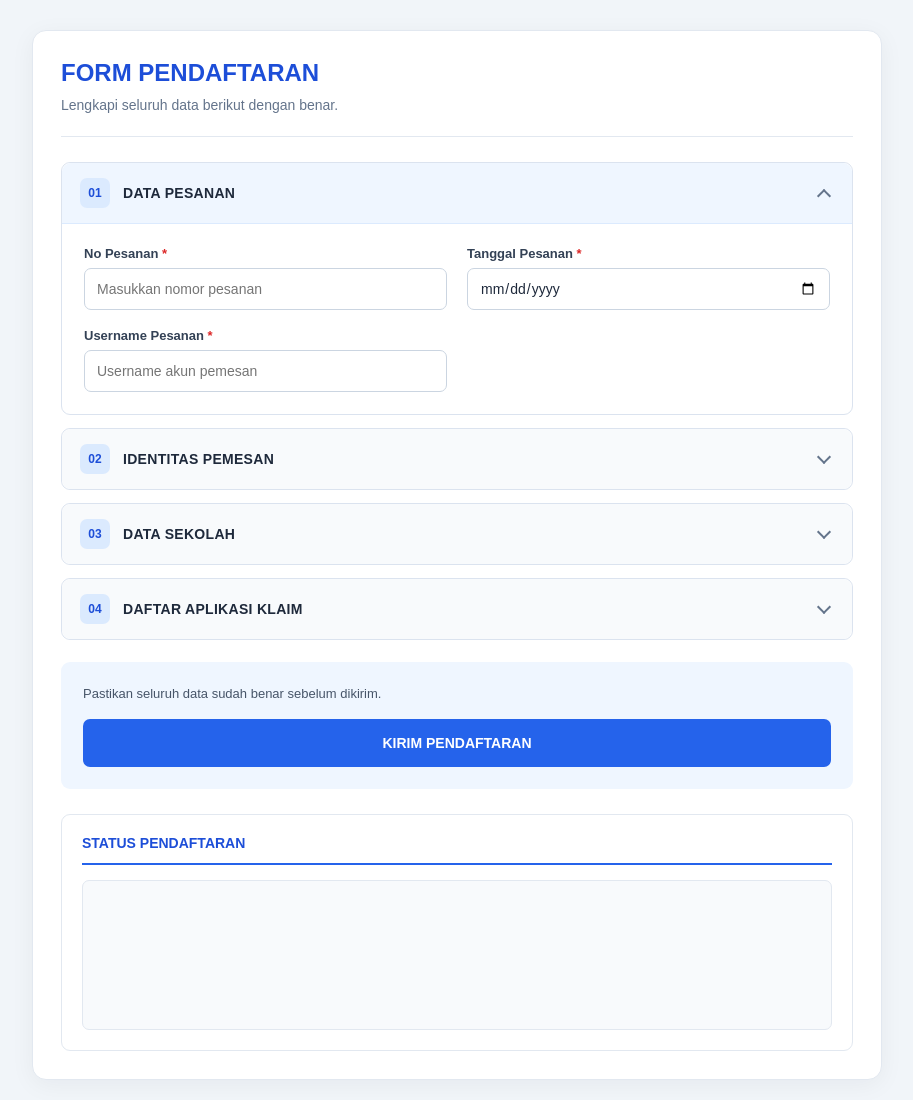
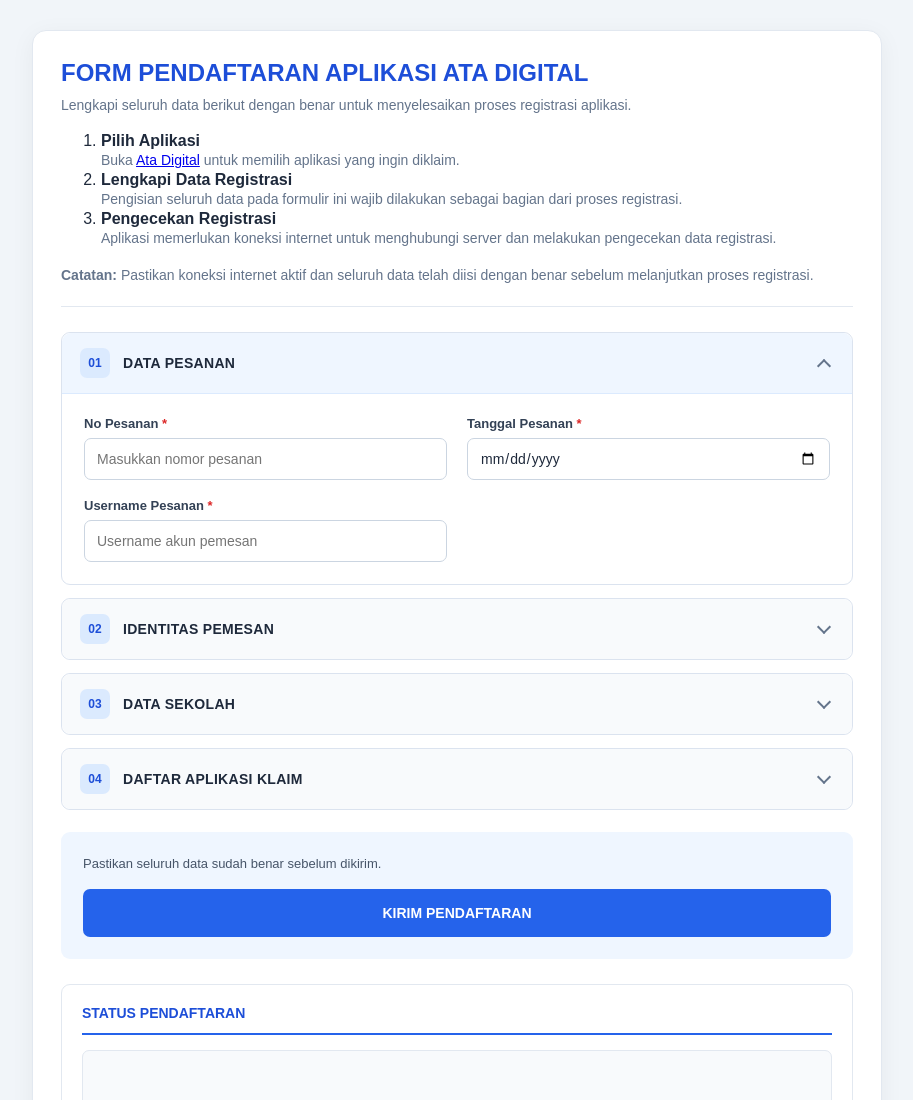
Before and after one commit to EmsinaDR/registrasiapp, a plain HTML site: page index.html in a window 1280 px wide. Shown: the top 1100 px of the page, without its empty margins (183-1096 px from the left). Drawn offline with Linux system fonts and the light colour scheme.

Commit message:
Update index.html

```diff
--- a/index.html
+++ b/index.html
@@ -5,7 +5,7 @@
   <meta charset="UTF-8">
   <meta name="viewport" content="width=device-width, initial-scale=1.0">
 
-  <title>Form Pendaftaran - Ata Digital</title>
+  <title>Form Pendaftaran Aplikasi - Ata Digital</title>
 
   <link rel="stylesheet" href="style.css?v=5">
   <script src="script.js?v=5" defer></script>
@@ -15,10 +15,27 @@
 
 <div id="ata-form-container">
 
-  <div class="ata-header">
-    <h2>FORM PENDAFTARAN</h2>
-    <p>Lengkapi seluruh data berikut dengan benar.</p>
-  </div>
+ <div class="ata-header">
+    <h2>FORM PENDAFTARAN APLIKASI ATA DIGITAL</h2>
+    <p>Lengkapi seluruh data berikut dengan benar untuk menyelesaikan proses registrasi aplikasi.</p>
+
+    <ol>
+        <li>
+            <strong>Pilih Aplikasi</strong>
+            <p>Buka <a href="https://lynk.id/atadigital" target="_blank">Ata Digital</a> untuk memilih aplikasi yang ingin diklaim.</p>
+        </li>
+        <li>
+            <strong>Lengkapi Data Registrasi</strong>
+            <p>Pengisian seluruh data pada formulir ini wajib dilakukan sebagai bagian dari proses registrasi.</p>
+        </li>
+        <li>
+            <strong>Pengecekan Registrasi</strong>
+            <p>Aplikasi memerlukan koneksi internet untuk menghubungi server dan melakukan pengecekan data registrasi.</p>
+        </li>
+    </ol>
+
+    <p><strong>Catatan:</strong> Pastikan koneksi internet aktif dan seluruh data telah diisi dengan benar sebelum melanjutkan proses registrasi.</p>
+</div>
 
   <form
     id="formRegistrasi"
```
